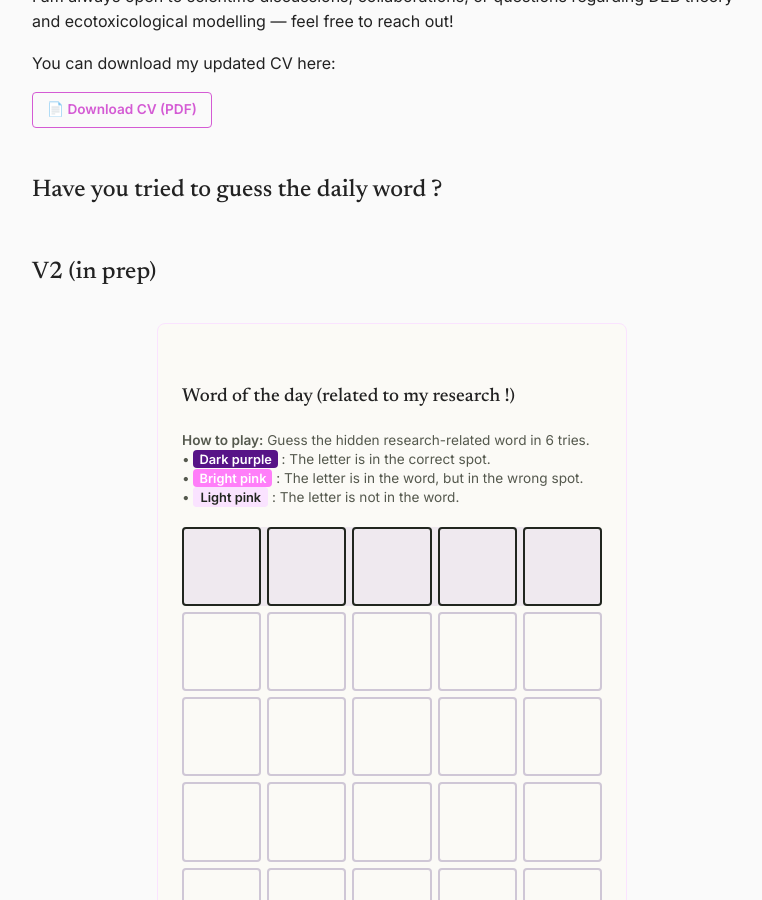
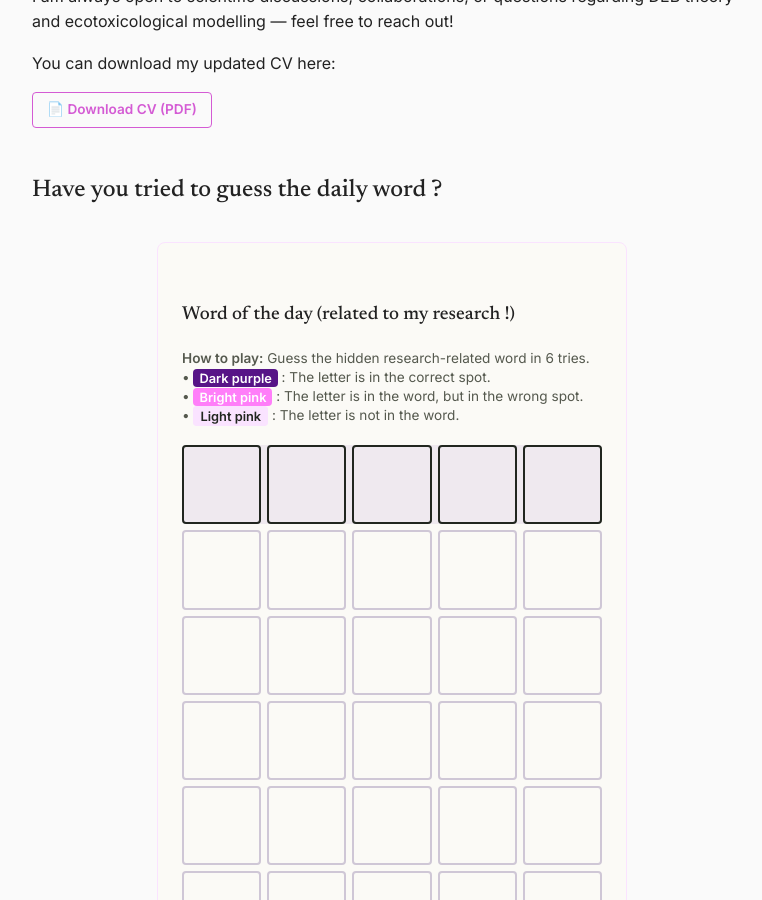
Before and after one commit to mdebelgarric/mdebelgarric.github.io, a Jekyll site: the page built from index.md, in a window 1280 px wide and 900 px high, scrolled down 728 px. Shown: the whole window, without its empty margins (248-1010 px from the left). Built offline with Jekyll 4.4.1, drawn with Linux system fonts in a browser that asks for light colours.

Commit message:
test game v2 compute

```diff
--- a/index.md
+++ b/index.md
@@ -25,10 +25,6 @@ You can download my updated CV here:
 ## Have you tried to guess the daily word ?
 
 
-
-
-## V2 (in prep)
-
 {::nomarkdown}
 <div class="game-card">
   <h3>Word of the day (related to my research !)</h3>
```
